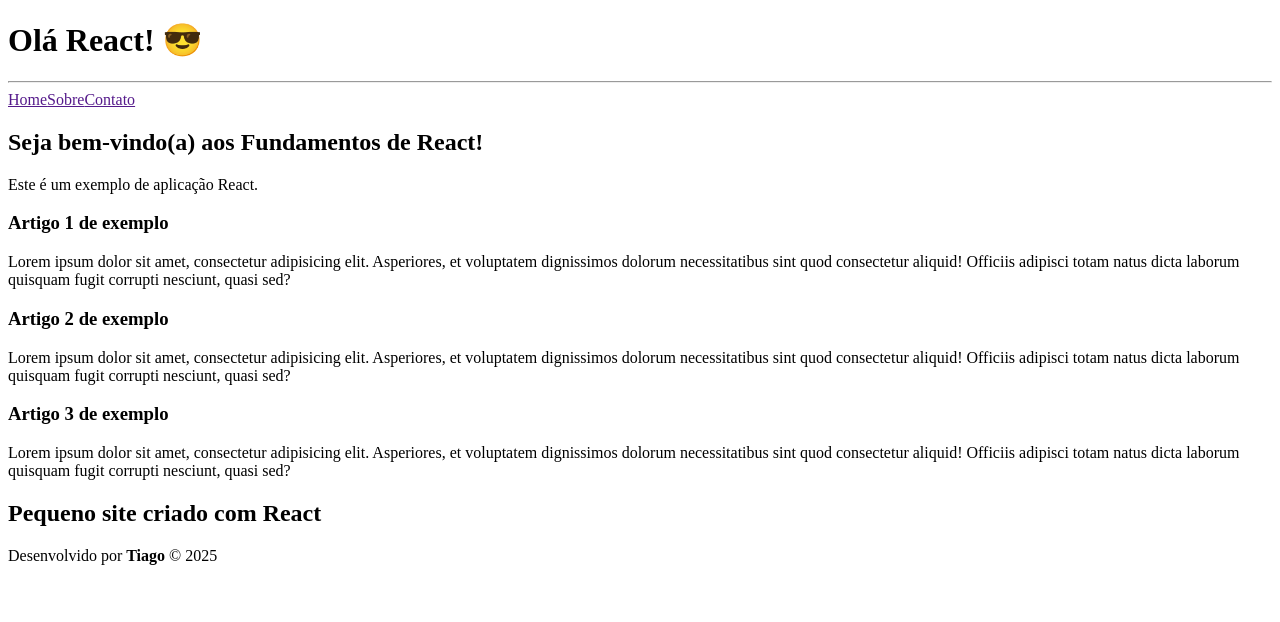
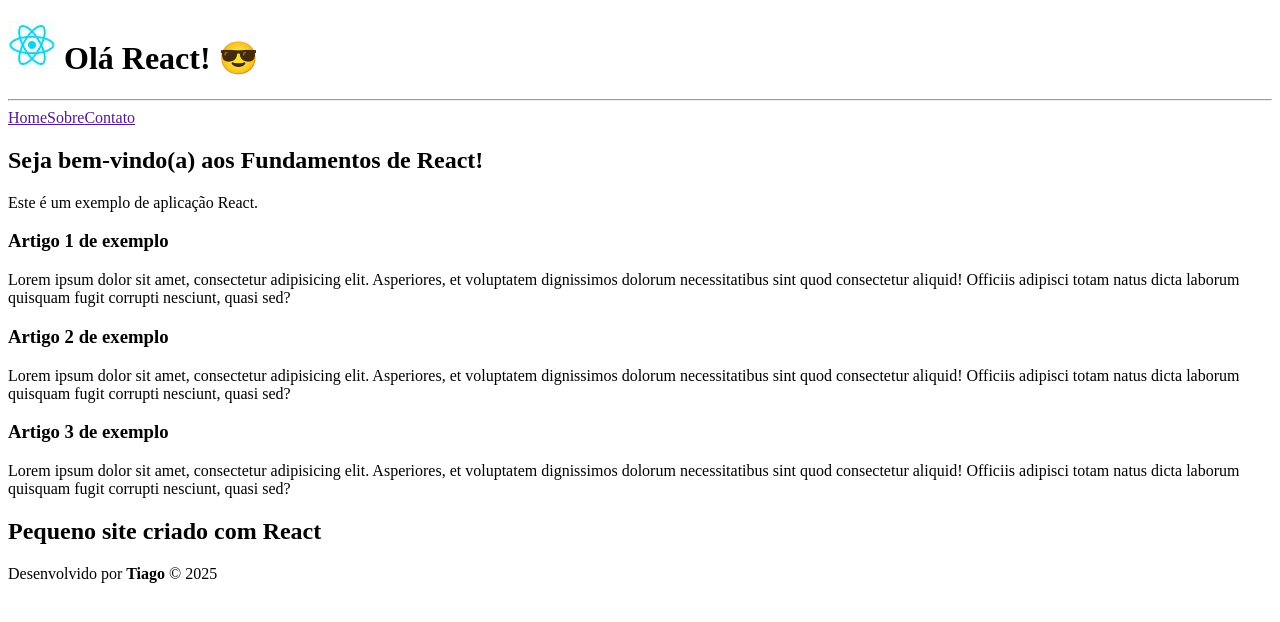
Before and after one commit to lucax13/react-fundamentos, a React (Vite) app: page / in a window 1280 px wide. Shown: the top 622 px of the page. Built offline with nearby package versions, Linux system fonts and the light colour scheme.

Commit message:
Importa imagem para o componente

```diff
--- a/src/Cabecalho.tsx
+++ b/src/Cabecalho.tsx
@@ -1,7 +1,13 @@
+/* Tudo o que for usado dentro de componentes (imagens, fontes etc),
+deve ser importado. Desta forma, no momento do build, haverá otimizações para este conteúdo. */
+import logo from "./assets/logo-react.png";
+
 export default function Cabecalho() {
   return (
     <header>
-      <h1>Olá React! 😎</h1>
+      <h1>
+        <img src={logo} alt="" /> Olá React! 😎
+      </h1>
       <hr />
       <nav>
         <a href="">Home</a>
```
Also changed, not shown: src/assets/logo-react.png (added).
